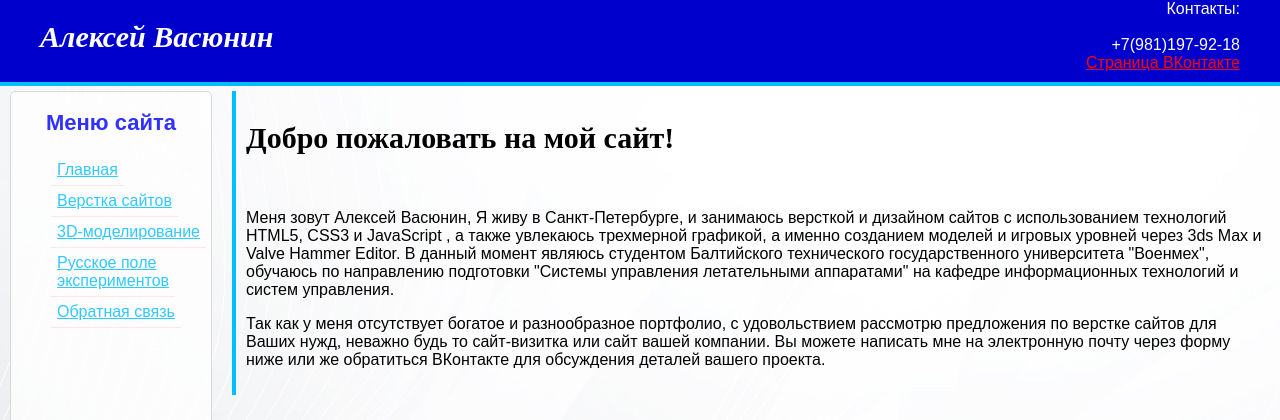
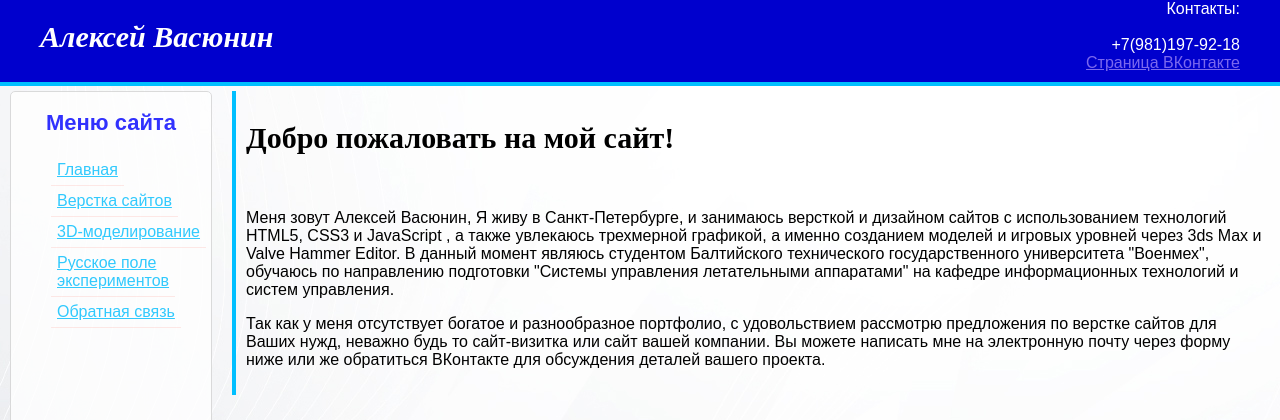
Before and after one commit to alexey-vasunin/alexey-vasunin.github.io, a PHP site: page /index.html in a window 1280 px wide, with the pointer over the restyled element. Shown: the top 420 px of the page. Run offline with PHP 8.4, Linux system fonts and the light colour scheme.

Commit message:
Update style_index.css

```diff
--- a/style_index.css
+++ b/style_index.css
@@ -42,9 +42,9 @@ a {
 }
 
 a:hover {
-	color: red;
+	color: #7B68EE;
 	cursor:pointer;
-	padding-left:30px;
+	padding-left:10px;
 }
 
 /*.a:visited {
```
